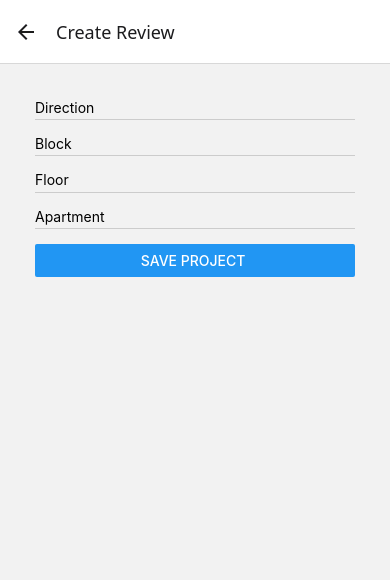
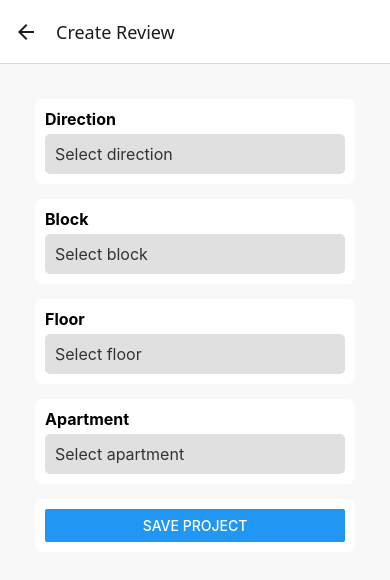
Before and after one commit to Javier-Diaz-Ortiz/Cohesio-React, a React Native app in the folder cohesio-react-firebase/: screen /CreateReview in a window 390 px wide. Shown: the top 580 px of the page. Built offline with nearby package versions, Linux system fonts and the light colour scheme.

Commit message:
presets to create reviews logic done

```diff
--- a/cohesio-react-firebase/screens/CreateReview.js
+++ b/cohesio-react-firebase/screens/CreateReview.js
@@ -1,89 +1,165 @@
-import React ,{ useState }from "react";
-import { View,Button, TextInput, ScrollView, StyleSheet} from "react-native";
-import { collection, addDoc } from "firebase/firestore"; // Importa correctamente
-import  db  from "../database/firebase";
-import UsersList from "./UsersList";
-
+import React, { useState } from "react";
+import {
+  View,
+  Text,
+  Button,
+  ScrollView,
+  StyleSheet,
+  Modal,
+  TouchableOpacity,
+} from "react-native";
+import { collection, addDoc } from "firebase/firestore";
+import db from "../database/firebase";
 
 const CreateReview = (props) => {
+  const [state, setState] = useState({
+    direction: "",
+    block: "",
+    floor: "",
+    apartment: "",
+  });
 
-    const [state, setState] = useState({ // initial state using useState
-        direction: '', //TODO: cambiar todo esto a review
-        block: '',
-        floor: '',
-        apartment: ''
-    })
+  const [modalVisible, setModalVisible] = useState(false);
+  const [currentField, setCurrentField] = useState("");
 
-    const handleChangeText = (name, value) => {
-        setState({...state,[name]:value }) //guarda el state actual y le agrega el nuevo valor a name
-    }
+  const handleSelect = (field, value) => {
+    setState({ ...state, [field]: value });
+    setModalVisible(false);
+  };
 
-    const saveNewProject = async () => { //asincrona para guardar en la base de datos
-
-        if(state.direction === ''){
-            alert('Please provide a direction')
-        }
-        else {
+  const saveNewProject = async () => {
+    if (state.direction === "") {
+      alert("Please provide a direction");
+    } else {
       try {
-                // Obtén la referencia a la colección
         const projectsCollection = collection(db, "projects");
 
-                // Agrega un documento a la colección
         await addDoc(projectsCollection, {
           direction: state.direction,
           block: state.block,
           floor: state.floor,
-                    apartment: state.apartment
+          apartment: state.apartment,
         });
 
         console.log("Proyecto agregado con éxito");
-                props.navigation.navigate('ProjectsScreen'); // Redirige a la lista de usuarios habia un  props.
+        props.navigation.navigate("ProjectsScreen",{userId: state.userId});
       } catch (error) {
         console.error("Error al agregar el proyecto:", error);
       }
     }
+  };
 
-    }
+  const options = {
+    direction: ["North", "South", "East", "West"],
+    block: ["A", "B", "C", "D"],
+    floor: ["1", "2", "3", "4", "5"],
+    apartment: ["101", "102", "201", "202"],
+  };
+
   return (
     <ScrollView style={styles.container}>
+      {["direction", "block", "floor", "apartment"].map((field, index) => (
+        <View style={styles.inputGroup} key={index}>
+          <Text style={styles.label}>{field.charAt(0).toUpperCase() + field.slice(1)}</Text>
+          <TouchableOpacity
+            style={styles.dropdown}
+            onPress={() => {
+              setCurrentField(field);
+              setModalVisible(true);
+            }}
+          >
+            <Text style={styles.selectedValue}>
+              {state[field] || `Select ${field}`}
+            </Text>
+          </TouchableOpacity>
+        </View>
+      ))}
+
       <View style={styles.inputGroup}>
-                <TextInput placeholder= "Direction"
-                onChangeText={(value) => handleChangeText('direction',value) }/>
+        <Button title="Save Project" onPress={() => saveNewProject()} />
       </View>
-            <View style={styles.inputGroup}>
-                <TextInput placeholder= "Block"
-                onChangeText={(value) => handleChangeText('block',value) }/>
+
+      <Modal
+        visible={modalVisible}
+        transparent={true}
+        animationType="slide"
+        onRequestClose={() => setModalVisible(false)}
+      >
+        <View style={styles.modalContainer}>
+          <View style={styles.modalContent}>
+            <Text style={styles.modalTitle}>
+              Select {currentField.charAt(0).toUpperCase() + currentField.slice(1)}
+            </Text>
+            {options[currentField]?.map((option, index) => (
+              <TouchableOpacity
+                key={index}
+                style={styles.option}
+                onPress={() => handleSelect(currentField, option)}
+              >
+                <Text style={styles.optionText}>{option}</Text>
+              </TouchableOpacity>
+            ))}
+            <Button title="Close" onPress={() => setModalVisible(false)} />
           </View>
-            <View style={styles.inputGroup}>
-                <TextInput placeholder= "Floor"
-                onChangeText={(value) => handleChangeText('floor',value) }/>
         </View>
-            <View style={styles.inputGroup}>
-                <TextInput placeholder= "Apartment "
-                onChangeText={(value) => handleChangeText('apartment',value) }/>
-            </View>
-            <View style={styles.inputGroup}>
-                <Button title="Save Project " onPress={() => saveNewProject()}/>
-            </View>
+      </Modal>
     </ScrollView>
   );
-}
+};
 
- const styles= StyleSheet.create({
-
+const styles = StyleSheet.create({
   container: {
     flex: 1,
-        padding: 35
+    padding: 35,
+    backgroundColor: "#f8f8f8",
   },
+  inputGroup: {
+    marginBottom: 15,
+    backgroundColor: "#fff",
+    borderRadius: 8,
+    padding: 10,
+    elevation: 2,
+  },
+  label: {
+    fontSize: 16,
+    fontWeight: "bold",
+    marginBottom: 5,
+  },
+  dropdown: {
+    backgroundColor: "#e0e0e0",
+    padding: 10,
+    borderRadius: 5,
+  },
+  selectedValue: {
+    fontSize: 16,
+    color: "#333",
+  },
+  modalContainer: {
+    flex: 1,
+    justifyContent: "center",
+    alignItems: "center",
+    backgroundColor: "rgba(0,0,0,0.5)",
+  },
+  modalContent: {
+    backgroundColor: "#fff",
+    borderRadius: 10,
+    padding: 20,
+    width: "80%",
+    elevation: 5,
+  },
+  modalTitle: {
+    fontSize: 18,
+    fontWeight: "bold",
+    marginBottom: 15,
+  },
+  option: {
+    padding: 15,
+    borderBottomWidth: 1,
+    borderBottomColor: "#ccc",
+  },
+  optionText: {
+    fontSize: 16,
+  },
+});
 
-
-    inputGroup: {
-        flex: 1,
-        padding: 0,
-        marginBottom: 15,
-        borderBottomWidth: 1,
-        borderBottomColor: '#cccccc'
-    }
-})
-
-export default CreateReview
+export default CreateReview;
```
Lines whose indentation alone changed are shown as unchanged.
